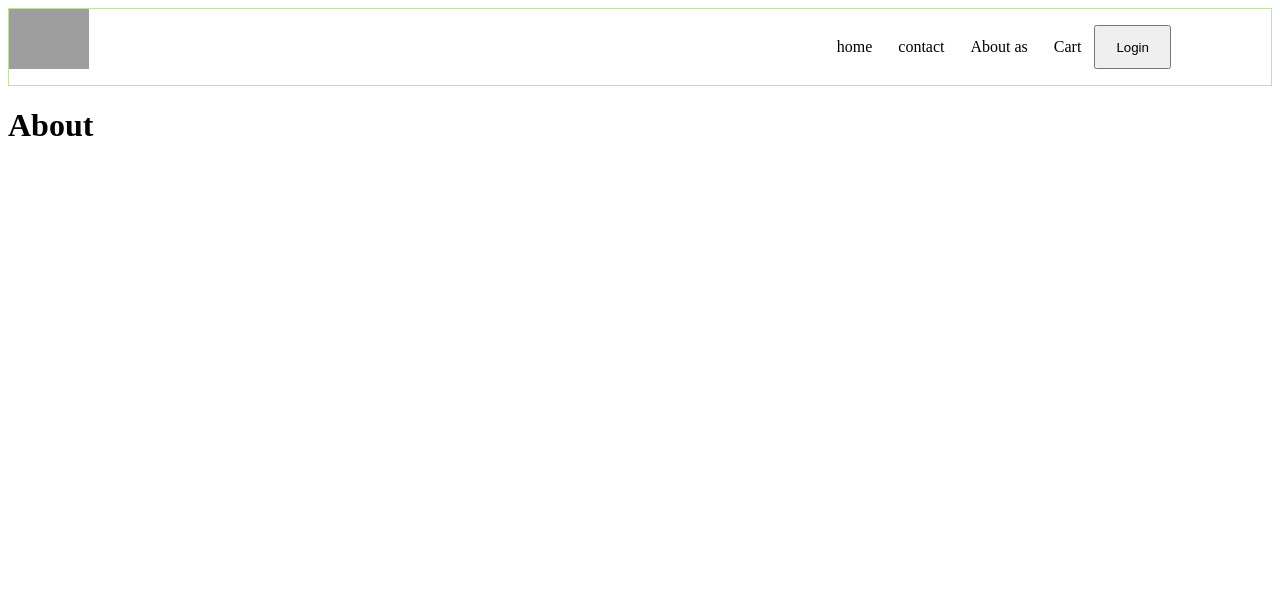
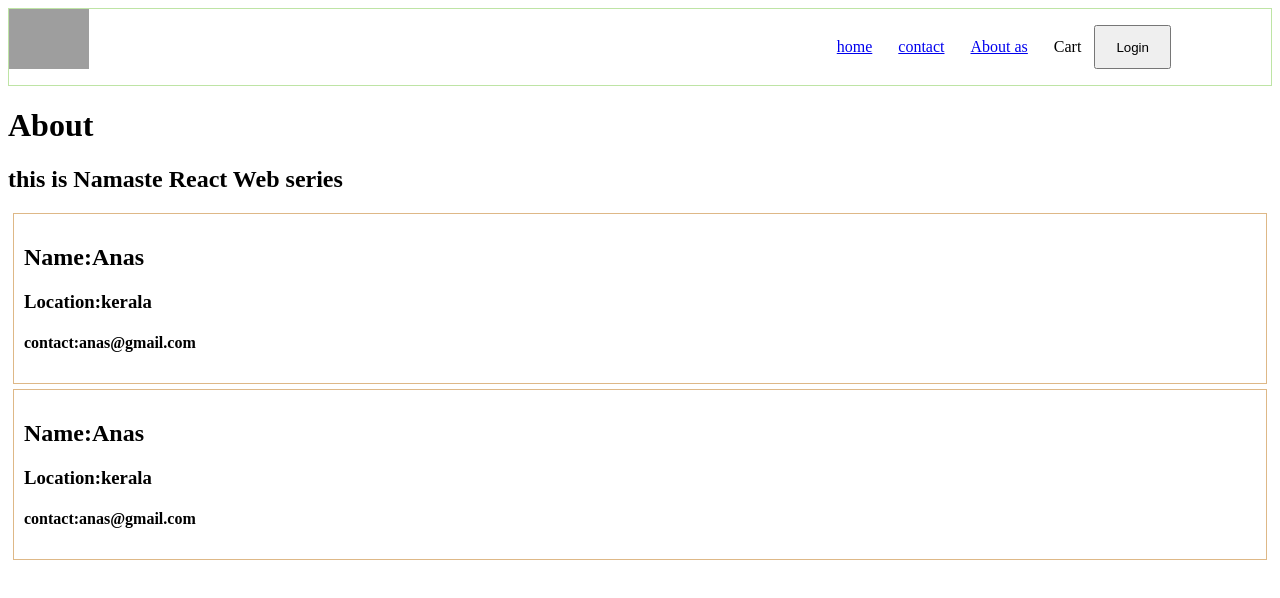
Before and after one commit to anasfaz/Food_store, a React (Vite) app: page /about in a window 1280 px wide. Shown: the top 598 px of the page. Built offline with nearby package versions, Linux system fonts and the light colour scheme; grey boxes are pictures that could not be loaded.

Commit message:
let get classy

```diff
--- a/index.css
+++ b/index.css
@@ -67,3 +67,9 @@
 .filter {
   display: flex;
 }
+
+.user-card{
+  padding: 10px;
+  border: solid 1px burlywood;
+  margin: 5px;
+}
--- a/src/App.js
+++ b/src/App.js
@@ -7,6 +7,7 @@ import About from "./components/About";
 import Contact from "./components/Contact";
 import { RouterProvider, createBrowserRouter,Outlet } from "react-router-dom";
 import Error from "./components/Error";
+import RestaurantMenu from "./components/RestaurantMenu";
 
 // const resData = {
 //   id: "536136",
@@ -101,6 +102,10 @@ const appRouter = createBrowserRouter([
         path: "/contact",
         element: <Contact />,
       },
+      {
+        path: "/restaurants/:resId",
+        element:<RestaurantMenu />
+      }
     ],
     errorElement: <Error />,
   },
--- a/src/components/About.js
+++ b/src/components/About.js
@@ -1,11 +1,14 @@
-
-
+import User from "./User";
+import UserClass from "./UserClass";
 const About = () => {
-    return (
-        <div>
-            <h1>About</h1>
-        </div>
-    )
-}
+  return (
+    <div>
+      <h1>About</h1>
+      <h2>this is Namaste React Web series</h2>
+          <User />
+          <UserClass/>
+    </div>
+  );
+};
 
 export default About;
--- a/src/components/Body.js
+++ b/src/components/Body.js
@@ -1,11 +1,12 @@
 import RestaurantCard from "./ResturantCard";
 import { useState, useEffect } from "react";
 import Shimmer from "./Shimmer";
+import { Link } from "react-router-dom";
 const Body = () => {
   console.log("render UI");
   //Local  state Variable by react - Super powered variable
   const [listOfRestaurants, setListOfRestaurants] = useState([]);
-  const [filtered,setFiltered]=useState([])
+  const [filtered, setFiltered] = useState([]);
   const [searchText, SetSearchText] = useState("");
 
   useEffect(() => {
@@ -26,7 +27,9 @@ const Body = () => {
     setListOfRestaurants(
       data?.cards[5]?.card?.card?.gridElements?.infoWithStyle?.restaurants
     );
-    setFiltered( data?.cards[5]?.card?.card?.gridElements?.infoWithStyle?.restaurants)
+    setFiltered(
+      data?.cards[5]?.card?.card?.gridElements?.infoWithStyle?.restaurants
+    );
   };
   if (listOfRestaurants.length === 0) {
     return <Shimmer />;
@@ -48,7 +51,7 @@ const Body = () => {
               const filteredRes = listOfRestaurants.filter((res) =>
                 res.info.name.toLowerCase().includes(searchText.toLowerCase())
               );
-              setFiltered(filteredRes)
+              setFiltered(filteredRes);
             }}
           >
             Search
@@ -72,7 +75,12 @@ const Body = () => {
       <div className="res-container">
         {filtered.map((restaurant) => {
           return (
-            <RestaurantCard key={restaurant.info.id} resData={restaurant} />
+            <Link
+              key={restaurant.info.id}
+              to={"/restaurants/" + restaurant.info.id}
+            >
+              <RestaurantCard resData={restaurant} />
+            </Link>
           );
         })}
       </div>
--- a/src/components/Header.js
+++ b/src/components/Header.js
@@ -1,18 +1,19 @@
 import { useEffect, useState } from "react";
 import { LOGO_URL } from "../utils/constant";
+import { Link } from "react-router-dom";
 const Header = () => {
-  const [btnName, setBtnName] = useState('Login')
+  const [btnName, setBtnName] = useState("Login");
   useEffect(() => {
-    console.log('called after ui rendering');
-  },[btnName])
+    console.log("called after ui rendering");
+  }, [btnName]);
   const loginChange = () => {
-    if (btnName == 'Login') {
-      setBtnName('Logout')
-    } else if (btnName == 'Logout') {
-      setBtnName('Login')
+    if (btnName == "Login") {
+      setBtnName("Logout");
+    } else if (btnName == "Logout") {
+      setBtnName("Login");
     }
-    console.log(btnName,'log');
-  }
+    console.log(btnName, "log");
+  };
   return (
     <div className="header">
       <div>
@@ -20,11 +21,20 @@ const Header = () => {
       </div>
       <div className="nav-items">
         <ul>
-          <li>home</li>
-          <li>contact</li>
-          <li>About as</li>
+          <li>
+            <Link to="/">home</Link>
+          </li>
+          <li>
+            <Link to="/contact">contact</Link>
+          </li>
+          <li>
+
+            <Link to="/about">About as </Link>
+          </li>
           <li>Cart</li>
-          <button className="login-btn" onClick={loginChange}>{btnName}</button>
+          <button className="login-btn" onClick={loginChange}>
+            {btnName}
+          </button>
         </ul>
       </div>
       {console.log("headers--------------")}
--- /dev/null
+++ b/src/components/RestaurantMenu.js
@@ -0,0 +1,56 @@
+import { useEffect, useState } from "react";
+import Shimmer from "./Shimmer";
+import { useParams } from "react-router-dom";
+import { MENU_API } from "../utils/constant";
+const RestaurantMenu = () => {
+  const [resInfo, setResInfo] = useState(null);
+  const { resId } = useParams();
+  console.log(resId, "resId----------");
+  useEffect(() => {
+    fetchMenu();
+  }, []);
+
+  const fetchMenu = async () => {
+    try {
+      const data = await fetch(
+        MENU_API + resId + "&catalog_qa=undefined&submitAction=ENTER"
+      );
+      if (!data.ok) {
+        throw new Error("Failed to fetch menu");
+      }
+
+      const json = await data.json();
+
+      setResInfo(json.data);
+    } catch (error) {
+      console.error("Error fetching menu:", error);
+    }
+  };
+  if (resInfo === null) {
+    return <Shimmer />;
+  }
+  console.log(resInfo, "res");
+  const { name, cuisines, costForTwoMessage } =
+    resInfo?.cards[0]?.card?.card?.info;
+  const { itemCards } =
+    resInfo?.cards[2]?.groupedCard?.cardGroupMap?.REGULAR?.cards[1]?.card?.card;
+  console.log(itemCards, "name");
+  return (
+    <div className="menu">
+      <h1>{name}</h1>
+      <h4>{cuisines}</h4>
+      <h3>{costForTwoMessage}</h3>
+      <h2>Menu</h2>
+      <ul>
+        {itemCards.map((item) => (
+          <li key={item.card.info.id}>
+            {item.card.info.name} -{"RS:"}{" "}
+            {item.card.info.price / 100 || item.card.info.defaultPrice / 100}
+          </li>
+        ))}
+      </ul>
+    </div>
+  );
+};
+
+export default RestaurantMenu;
--- /dev/null
+++ b/src/components/User.js
@@ -0,0 +1,11 @@
+const User = () => {
+  return (
+    <div className="user-card">
+      <h2>Name:Anas</h2>
+      <h3>Location:kerala</h3>
+      <h4>contact:anas@gmail.com</h4>
+    </div>
+  );
+};
+
+export default User;
--- /dev/null
+++ b/src/components/UserClass.js
@@ -0,0 +1,14 @@
+import React from "react";
+class UserClass extends React.Component {
+  render() {
+    return (
+      <div className="user-card">
+        <h2>Name:Anas</h2>
+        <h3>Location:kerala</h3>
+        <h4>contact:anas@gmail.com</h4>
+      </div>
+    );
+  }
+}
+
+export default UserClass
--- a/src/utils/constant.js
+++ b/src/utils/constant.js
@@ -3,3 +3,5 @@ export const CDN_URL =
 
 export const LOGO_URL =
   "https://media.istockphoto.com/id/1038356020/vector/restaurant-icon.jpg?s=612x612&w=0&k=20&c=Tk_v3JuJA4lz_8ZRJi78xS4p75Idqt97uEtYJciVtFI=";
+
+export const MENU_API="https://www.swiggy.com/dapi/menu/pl?page-type=REGULAR_MENU&complete-menu=true&lat=11.2587531&lng=75.78041&restaurantId="
```
